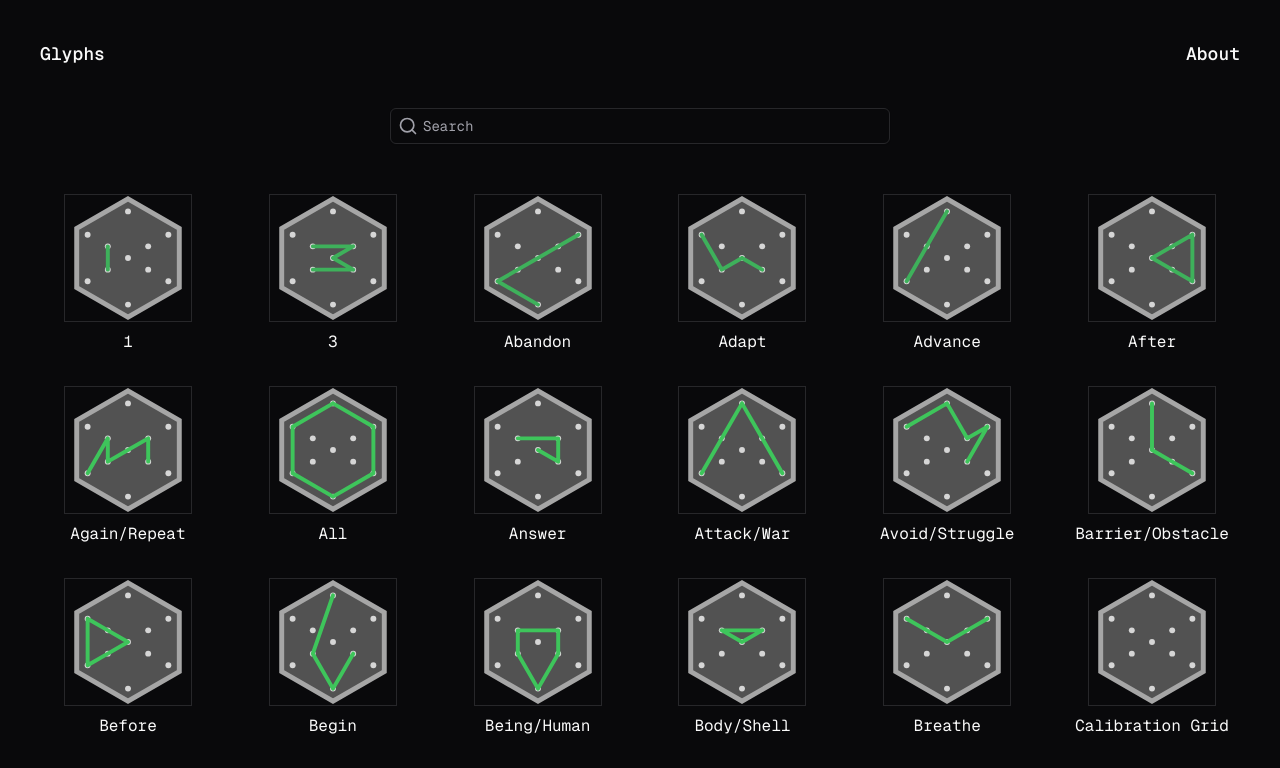
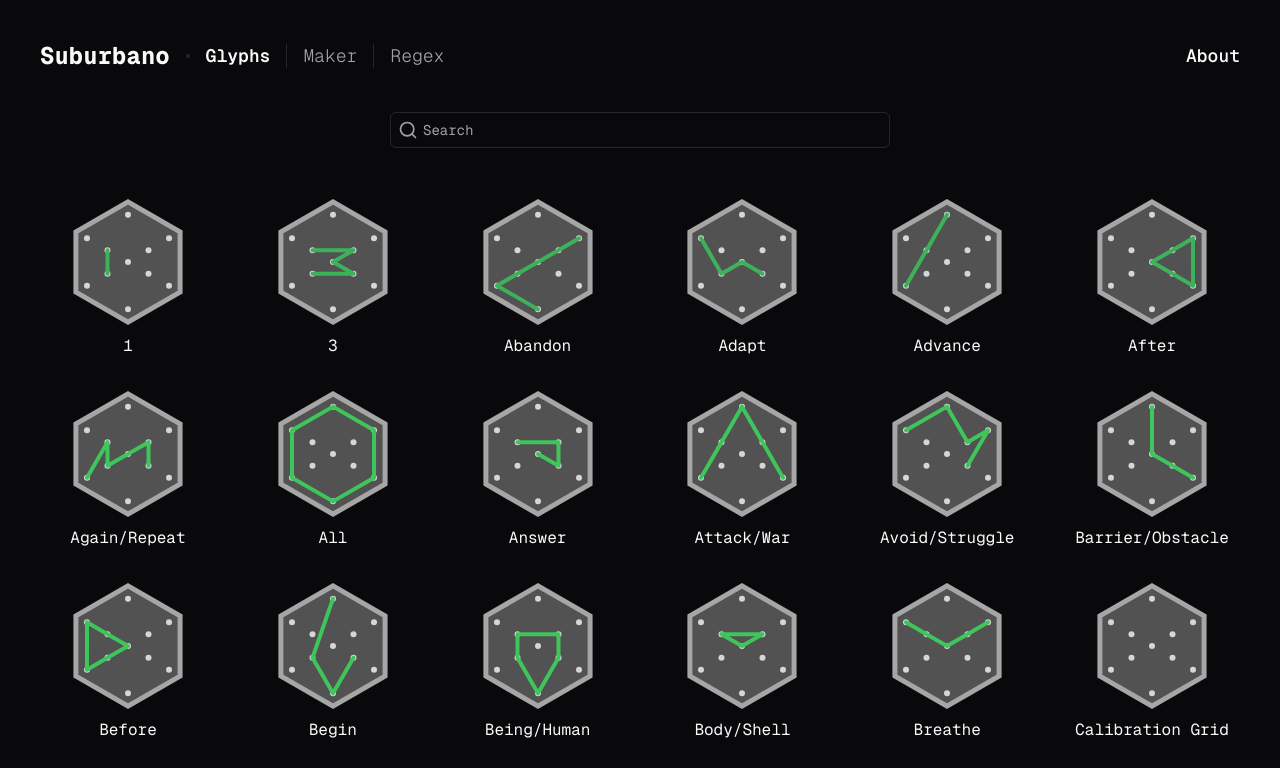
Before and after one commit to Vicentesan/glyphs, a Next.js app: page / in a window 1280 px wide. Shown: the top 768 px of the page. Built offline with nearby package versions, Linux system fonts and the light colour scheme.

Commit message:
feat(nav): add new items in the nav

```diff
--- a/package.json
+++ b/package.json
@@ -10,6 +10,7 @@
   },
   "dependencies": {
     "@radix-ui/react-icons": "^1.3.0",
+    "@radix-ui/react-separator": "^1.1.0",
     "class-variance-authority": "^0.7.0",
     "clsx": "^2.1.1",
     "lucide-react": "^0.453.0",
--- a/src/app/page.tsx
+++ b/src/app/page.tsx
@@ -48,13 +48,7 @@ export default function Home() {
             key={glyph.file}
             className="flex flex-col items-center justify-center gap-2"
           >
-            <Image
-              src={glyph.file}
-              width={128}
-              height={128}
-              alt=""
-              className="border"
-            />
+            <Image src={glyph.file} width={128} height={128} alt="" />
             <span>{glyph.name}</span>
           </li>
         ))}
--- a/src/components/navbar.tsx
+++ b/src/components/navbar.tsx
@@ -1,9 +1,59 @@
+'use client'
+
 import Link from 'next/link'
+import { usePathname } from 'next/navigation'
+import React from 'react'
+
+import { cn } from '@/lib/utils'
+
+const items = [
+  {
+    name: 'Glyphs',
+    href: '/',
+  },
+  {
+    name: 'Maker',
+    href: '/maker',
+  },
+  {
+    name: 'Regex',
+    href: '/regex',
+  },
+]
 
 export function NavBar() {
+  const pathname = usePathname()
+
+  function isCurrentPath(path: string) {
+    return pathname === path
+  }
+
   return (
     <nav className="m-10 flex items-center justify-between text-lg font-semibold">
-      <Link href="/">Glyphs</Link>
+      <div className="flex items-center justify-center gap-4">
+        <Link href="/" className="text-2xl font-black">
+          Suburbano
+        </Link>
+
+        <span className="block h-1 w-1 rounded-full bg-muted" />
+
+        {items.map((item, i) => (
+          <React.Fragment key={item.href}>
+            <Link
+              href={item.href}
+              className={cn('font-light text-muted-foreground', {
+                'font-bold text-primary': isCurrentPath(item.href),
+              })}
+            >
+              {item.name}
+            </Link>
+
+            {i < items.length - 1 && (
+              <span className="block h-6 w-px shrink-0 bg-border" />
+            )}
+          </React.Fragment>
+        ))}
+      </div>
       <Link href="/about">About</Link>
     </nav>
   )
```
Also changed, not shown: 1 other file (tests, documents, lock files or other folders).
